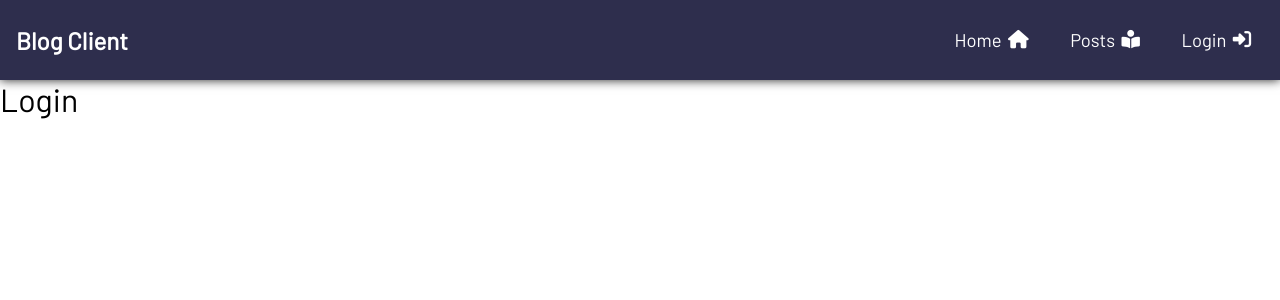
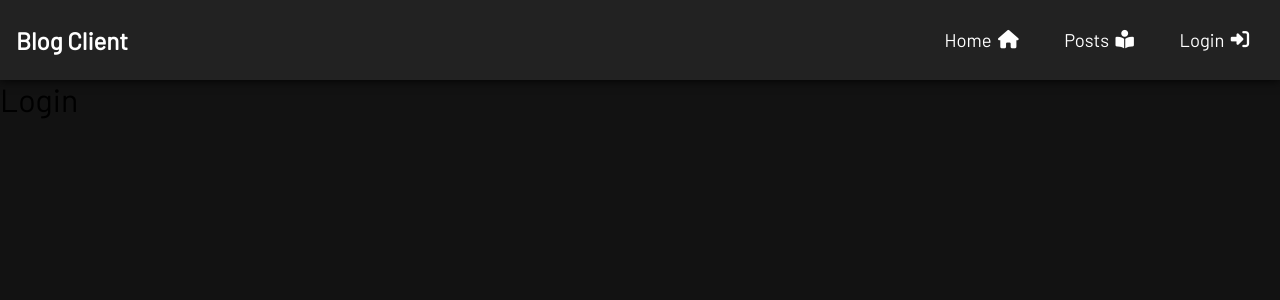
Before and after one commit to brajpatel/blog-client, a React (Vite) app: page /login in a window 1280 px wide. Shown: the top 300 px of the page. Built offline with nearby package versions, Linux system fonts and the light colour scheme.

Commit message:
Dark theme

```diff
--- a/src/App.css
+++ b/src/App.css
@@ -6,6 +6,10 @@
   font-family: 'Barlow', sans-serif;
 }
 
+body {
+  background: #121212;
+}
+
 .link {
   text-decoration: none;
 }
--- a/src/components/Home.css
+++ b/src/components/Home.css
@@ -22,8 +22,9 @@ h2 {
 
 .post-thumbnail {
     width: calc(100vw / 4);
-    color: black;
-    box-shadow: 0 4px 20px grey;
+    background: #222222;
+    color: white;
+    box-shadow: 0 4px 20px black;
     display: flex;
     flex-direction: column;
     align-items: center;
@@ -49,6 +50,7 @@ h2 {
 .post-info p:first-child {
     font-size: 1.6rem;
     margin-bottom: 0.4rem;
+    color: rgb(121, 179, 223);
 }
 
 @media(max-width: 1300px) {
--- a/src/components/Navbar.css
+++ b/src/components/Navbar.css
@@ -1,8 +1,8 @@
 nav {
   height: 80px;
-  background: #2e2e4d;
+  background: #222222;
   color: white;
-  box-shadow: 0 0 10px #222222;
+  box-shadow: 0 0 10px black;
   display: flex;
   justify-content: space-between;
   align-items: center;
@@ -20,6 +20,7 @@ nav {
   display: flex;
   align-items: center;
   gap: 0.4rem;
+  border: 2px solid transparent;
   border-radius: 10px;
   padding: 0.55rem 0.8rem;
   font-size: 1.15rem;
@@ -27,7 +28,7 @@ nav {
 }
 
 .nav-link:hover {
-  background: #3b3b60;
+  border-color: rgb(121, 179, 223);
 }
 
 .hamburger {
```
